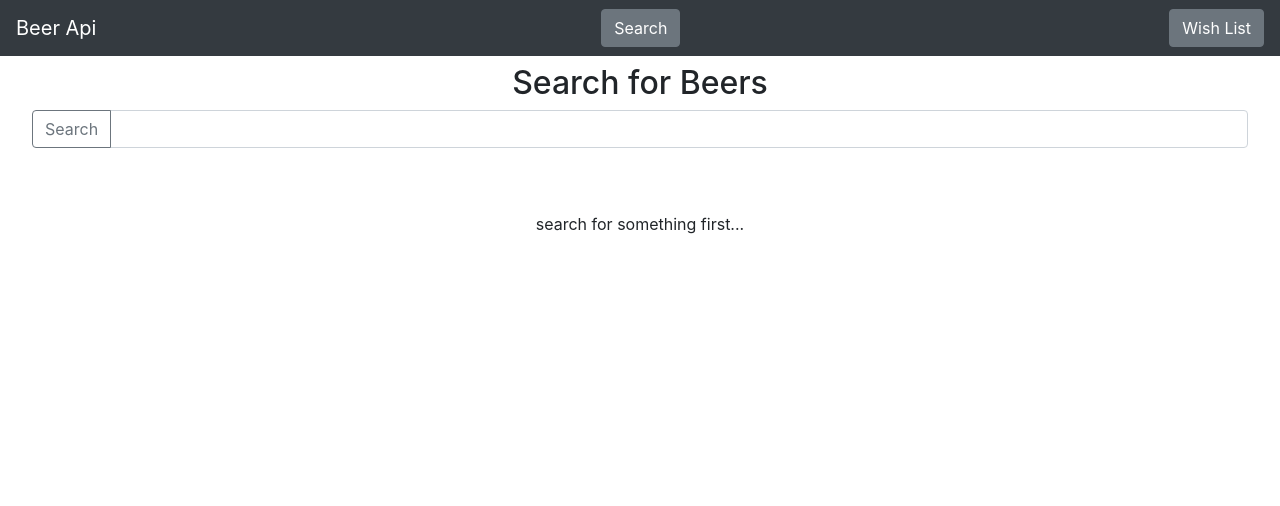
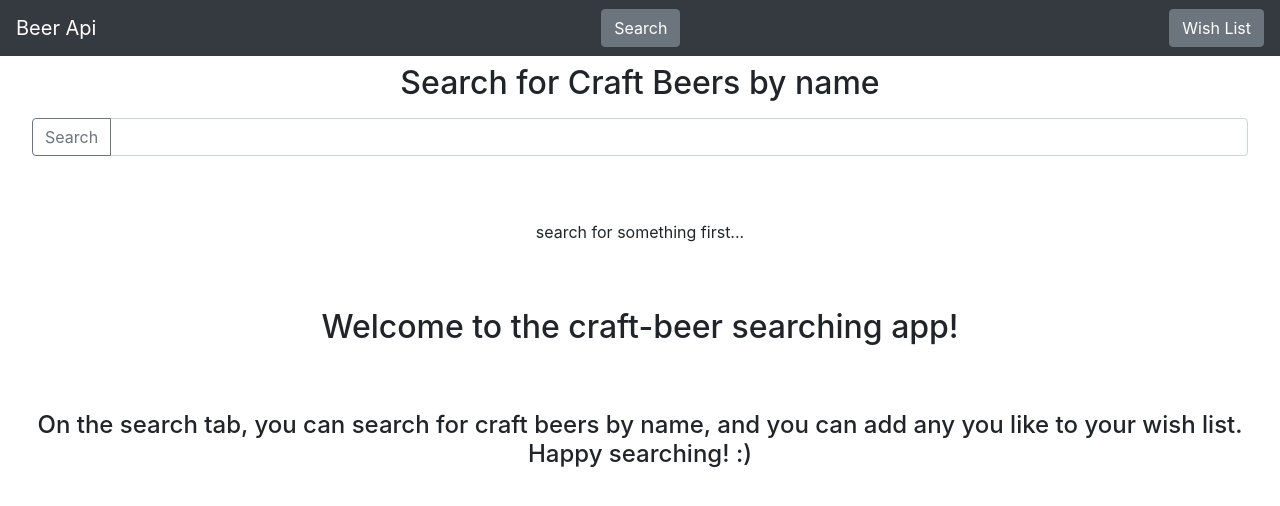
Before and after one commit to nuke7/punk-api-v2, a React (Create React App) app: page /#/search in a window 1280 px wide. Shown: the top 506 px of the page. Built offline with nearby package versions, Linux system fonts and the light colour scheme.

Commit message:
added some text

```diff
--- a/src/App.js
+++ b/src/App.js
@@ -20,6 +20,13 @@ function App() {
           </Route>
           <Route path="/">
             <NavBar />
+            <h2 style={{ margin: "4rem auto" }}>
+              Welcome to the craft-beer searching app!
+            </h2>
+            <h4 style={{ margin: "2rem 2rem" }}>
+              On the search tab, you can search for craft beers by name, and you can add
+              any you like to your wish list. Happy searching! :)
+            </h4>
           </Route>
           <Route path="/wishlist">
             <NavBar />
--- a/src/components/Search.jsx
+++ b/src/components/Search.jsx
@@ -28,7 +28,7 @@ export const Search = (props) => {
 
   return (
     <div style={{ margin: "4rem 2rem" }}>
-      <h2>Search for Beers</h2>
+      <h2 style={{ margin: "1rem auto" }}>Search for Craft Beers by name</h2>
       <InputGroup className="mb-3">
         <InputGroup.Prepend>
           <Button variant="outline-secondary" onClick={() => fetchBeer(search)}>
```
